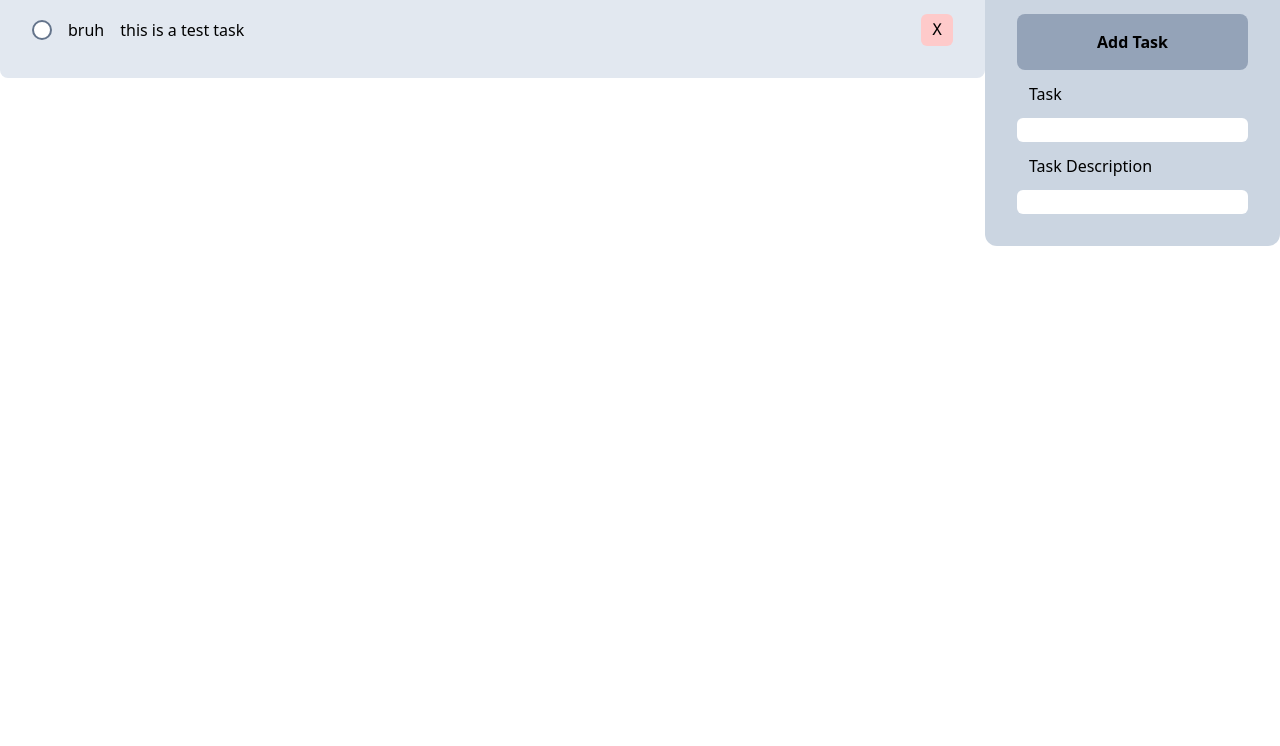
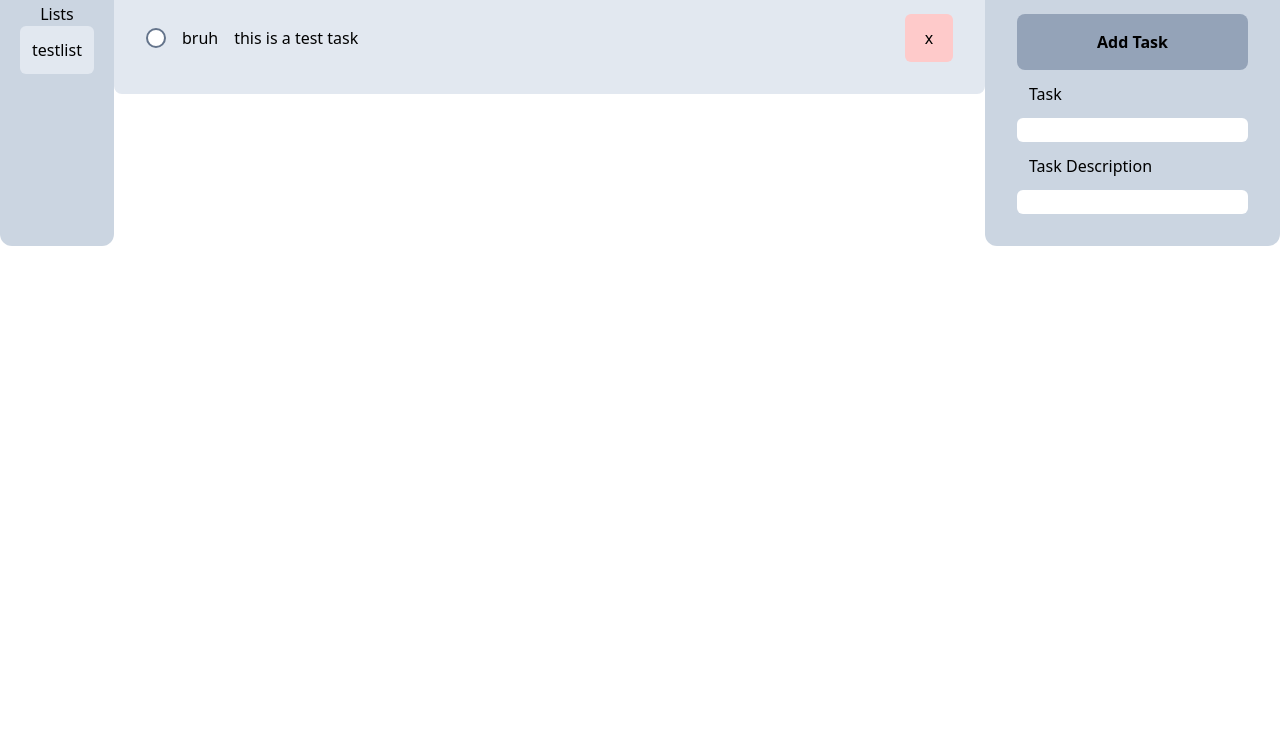
Before and after one commit to SpoonOil/todo, a website built with webpack: page src/template.html in a window 1280 px wide. Shown: the part 54-800 px from the top of the page. Built offline with nearby package versions, Linux system fonts and the light colour scheme.

Commit message:
add multilist display functionality refactor domhandler to accept tasklistDisplay and allLists array fiddle with button styling on removetask button

```diff
--- a/src/index.js
+++ b/src/index.js
@@ -4,9 +4,12 @@ import DOMHandler from './printDOM.js'
 import Overhead from './controller.js'
 
 const test = new TaskList('testlist', 'testlist desc');
-const dom = new DOMHandler(document.querySelector('.task-display-list'), test);
+const taskLists = []
+taskLists.push(test)
+const dom = new DOMHandler(document.getElementById('task-lists-display'), document.querySelector('.task-display-list'), test, taskLists);
 test.addTask("bruh", "this is a test task");
 
 const overhead = new Overhead(document.getElementById('add-task-display'), test, () => {
     dom.renderTaskList();
+    dom.renderAllLists();
 })
--- a/src/printDOM.js
+++ b/src/printDOM.js
@@ -4,18 +4,28 @@ function addTailwindStyleString(node, tailwindStyleString) {
 }
 
 class DOMHandler {
-  constructor(ulNode, taskList) {
-    this.ulNode = ulNode
-    this.taskList = taskList
+  constructor(tasklistsDisplayNode, tasksDisplayNode, taskList, taskLists) {
+    this.tasklistsDisplay = tasklistsDisplayNode
+    this.tasksDisplay = tasksDisplayNode
+    this.currentList = taskList
+    this.allLists = taskLists
+  }
+  renderAllLists() {
+    for (let list of this.allLists) {
+      const li = document.createElement('li')
+      li.innerText = list.name
+      addTailwindStyleString(li, 'bg-slate-200 p-3 rounded-md')
+      this.tasklistsDisplay.appendChild(li)
+    }
   }
 
   renderTaskList() {
 
-    while (this.ulNode.firstChild) {
-      this.ulNode.firstChild.remove()
+    while (this.tasksDisplay.firstChild) {
+      this.tasksDisplay.firstChild.remove()
     }
 
-    for (let task of this.taskList.getTasks()) {
+    for (let task of this.currentList.getTasks()) {
       const li = document.createElement('li')
       addTailwindStyleString(li, 'flex gap-4 items-center flex-1 p-8 rounded-lg bg-slate-200')
       const title = document.createElement('h3')
@@ -26,11 +36,11 @@ class DOMHandler {
       addTailwindStyleString(checkbox, 'appearance-none active:border-0 checked:bg-slate-600 checked:border-1 w-5 h-5 border-2 border-slate-500 bg-white rounded-full')
 
       const close = document.createElement('button')
-      addTailwindStyleString(close, 'bg-red-200 w-8 h-8 rounded-md font-mono')
+      addTailwindStyleString(close, 'bg-red-200 p-3 w-12 rounded-md align-top')
 
-      close.innerText = 'X' // temp until i render an svg or some shit
+      close.innerText = 'x' // temp until i render an svg or some shit
       close.addEventListener('click', () => {
-        this.taskList.removeTask(task.id)
+        this.currentList.removeTask(task.id)
         this.renderTaskList()
       });
 
@@ -38,10 +48,10 @@ class DOMHandler {
       checkbox.task = task
       checkbox.addEventListener('click', () => {
         if (task.completed == "notCompleted") {
-          this.taskList.completeTask(task.id)
+          this.currentList.completeTask(task.id)
           this.renderTaskList()
         } else {
-          this.taskList.uncompleteTask(task.id)
+          this.currentList.uncompleteTask(task.id)
           this.renderTaskList()
         }
       })
@@ -59,7 +69,7 @@ class DOMHandler {
         description.style.textDecoration = "line-through"
         title.style.textDecoration = "line-through"
       }
-      this.ulNode.appendChild(li)
+      this.tasksDisplay.appendChild(li)
     }
   }
 }
--- a/src/template.html
+++ b/src/template.html
@@ -9,7 +9,12 @@
       <h1 class="max-w-sm m-auto text-center text-3xl">To Do</h1>
     </head>
     <main class="flex justify-stretch">
-      <div class="leftPanel"></div>
+      <div class="leftPanel p-5 bg-slate-300 rounded-xl">
+        <h1 class = "text-center">Lists</h1>
+        <ul id = 'task-lists-display'>
+
+        </ul>
+      </div>
       <div class="content flex-1">
         <ul class="task-display-list flex flex-col">
           <li class="flex gap-4 items-center flex-1 p-8 rounded-lg bg-slate-200">
```
